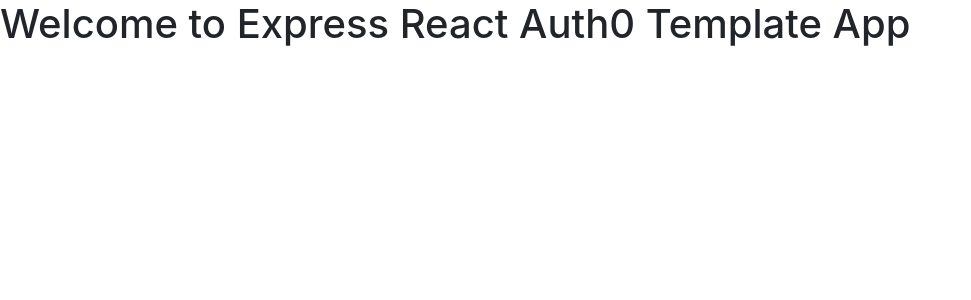
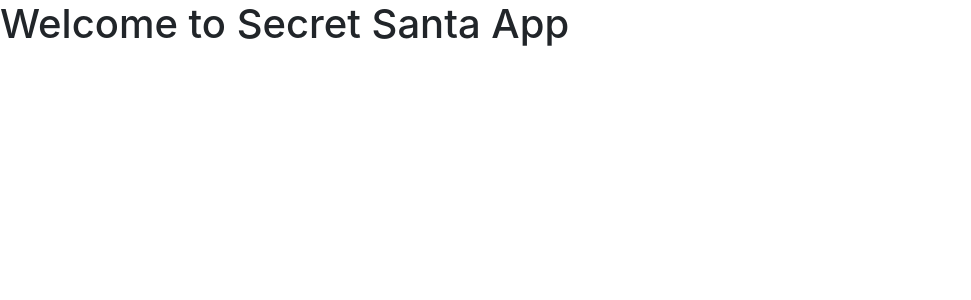
Before and after one commit to Holiday-Secret-Santa/Secret-Santa-App, a React (Create React App) app in the folder client/: page / in a window 1280 px wide. Shown: the top 300 px of the page, without its empty margins (0-971 px from the left). Built offline with nearby package versions, Linux system fonts and the light colour scheme; no server answers.

Commit message:
added welcome placeholder page

```diff
--- a/client/src/pages/Home/index.js
+++ b/client/src/pages/Home/index.js
@@ -7,7 +7,7 @@ const HomePage = () => {
 		<Container fluid className="p-0">
 			<Row>
 				<Col>
-					<h1>Welcome to Express React Auth0 Template App</h1>
+					<h1>Welcome to Secret Santa App</h1>
 				</Col>
 			</Row>
 		</Container>
```
